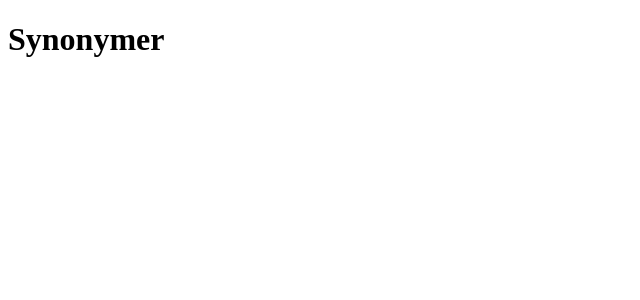
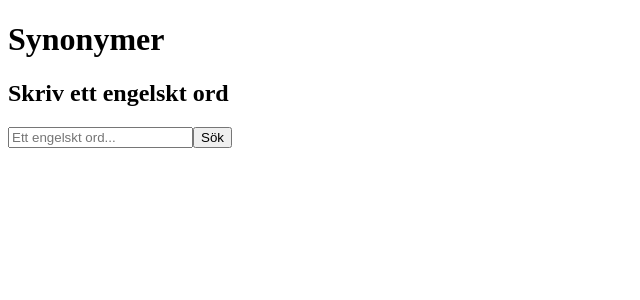
Before and after one commit to peggydelvret/Flerplattformsapplikationer, a React (Create React App) app in the folder synonymer-react/: page / in a window 1280 px wide. Shown: the top 300 px of the page, without its empty margins (0-640 px from the left). Built offline with nearby package versions, Linux system fonts and the light colour scheme.

Commit message:
grunder till HTML

```diff
--- a/synonymer-react/src/App.js
+++ b/synonymer-react/src/App.js
@@ -1,8 +1,11 @@
+import WordList from "./WordList"
 
 function App() {
   return (
     <div className="App">
       <h1>Synonymer</h1>
+      <h2>Skriv ett engelskt ord</h2>
+      <WordList />
     </div>
 
   );
--- /dev/null
+++ b/synonymer-react/src/Word.js
@@ -0,0 +1,6 @@
+import React from 'react';
+
+export default function Word() {
+    return
+
+}
--- /dev/null
+++ b/synonymer-react/src/WordList.js
@@ -0,0 +1,12 @@
+import React from "react";
+import Word from "./Word";
+
+export default function WordList() {
+    return (
+        <div>
+            <input className="search-bar" placeholder="Ett engelskt ord..." />
+            <button title="Sök">Sök</button>
+
+        </div>
+    )
+}
```
